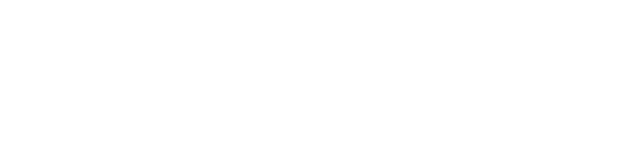
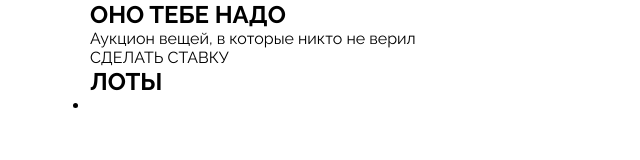
Before and after one commit to divolrus/ono-tebe-nado-fd, a plain HTML site: page index.html in a window 1280 px wide. Shown: the whole page, without its empty margins (0-640 px from the left). Drawn offline with Linux system fonts and the light colour scheme.

Commit message:
сделана минимальная разметка

```diff
--- a/index.html
+++ b/index.html
@@ -5,6 +5,37 @@
     <meta http-equiv="X-UA-Compatible" content="IE=edge" />
     <meta name="viewport" content="width=device-width, initial-scale=1.0" />
     <title>Оно тебе надо — аукцион вещей, в которые никто не верил</title>
+    <link rel="stylesheet" href="./fonts/fonts.css" />
+    <link rel="stylesheet" href="./styles/global.css" />
+    <link rel="stylesheet" href="./styles/style.css" />
   </head>
-  <body></body>
+  <body>
+    <header>
+      <nav class="menu"></nav>
+      <a
+      <address></address>
+    </header>
+    <main>
+      <section class="cover">
+        <h1 class="title">ОНО ТЕБЕ НАДО</h1>
+        <div class="description">
+          <p>
+            Аукцион вещей, в которые никто не верил
+          </p>
+          <article cluss="button">СДЕЛАТЬ СТАВКУ</article>
+        </div>
+      </section>
+      <section>
+        <h2>ЛОТЫ</h2>
+        <ul>
+          <li>
+
+          </li>
+        </ul>
+      </section>
+      <section>
+      </section>
+    </main>
+    <footer></footer>
+  </body>
 </html>
```
